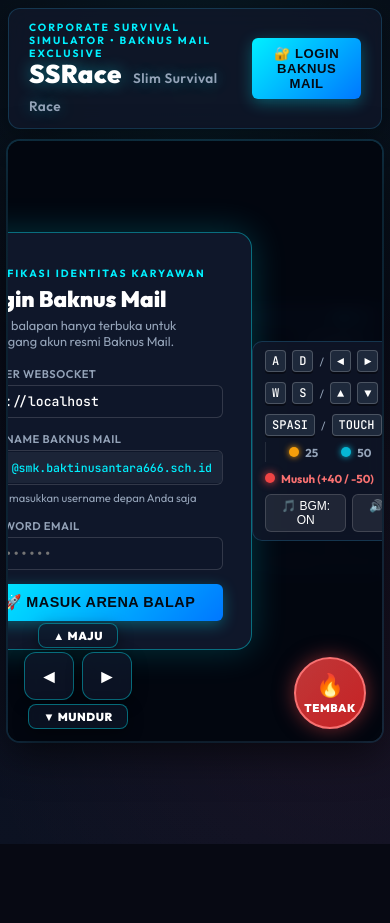
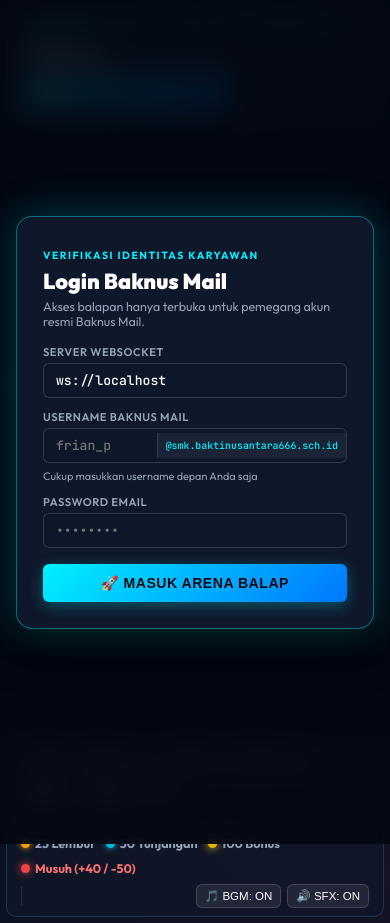
Before and after one commit to frianprianas/ssrace, a website built with Vite: page client/index.html in a window 390 px wide. Before the commit the page ends 844 px from the top, so only its background shows below. Built offline with nearby package versions, Linux system fonts and the light colour scheme; animation ran at ten frames a second.

Commit message:
fix(ui): center login modal overlay, hide touch controls until login, fix layout alignment

```diff
--- a/client/index.html
+++ b/client/index.html
@@ -2,7 +2,7 @@
 <html lang="id">
 <head>
   <meta charset="UTF-8">
-  <meta name="viewport" content="width=device-width, initial-scale=1.0">
+  <meta name="viewport" content="width=device-width, initial-scale=1.0, maximum-scale=1.0, user-scalable=no">
   <title>SSRace - Slim Survival Race | Baknus Mail Edition</title>
   <link rel="preconnect" href="https://fonts.googleapis.com">
   <link rel="preconnect" href="https://fonts.gstatic.com" crossorigin>
@@ -31,8 +31,69 @@
 
     <!-- Main Game Canvas Container -->
     <main class="canvas-wrapper">
-      <div id="game-container">
-        <!-- Overlay Modal Login Baknus Mail -->
+      <div id="game-container"></div>
+
+      <!-- Virtual Touch Controls untuk Smartphone / Layar Sentuh -->
+      <div id="touch-controls" class="touch-overlay" style="display: none;">
+        <div class="touch-dpad">
+          <div class="touch-row-vert">
+            <button id="touch-up" class="touch-btn touch-btn-vert" aria-label="Maju">▲ MAJU</button>
+          </div>
+          <div class="touch-row-horiz">
+            <button id="touch-left" class="touch-btn touch-btn-horiz" aria-label="Kiri">◄</button>
+            <button id="touch-right" class="touch-btn touch-btn-horiz" aria-label="Kanan">►</button>
+          </div>
+          <div class="touch-row-vert">
+            <button id="touch-down" class="touch-btn touch-btn-vert" aria-label="Mundur">▼ MUNDUR</button>
+          </div>
+        </div>
+
+        <div class="touch-action">
+          <button id="touch-fire" class="touch-btn touch-btn-fire" aria-label="Tembak">
+            <span class="fire-icon">🔥</span>
+            <span class="fire-label">TEMBAK</span>
+          </button>
+        </div>
+      </div>
+
+      <!-- Instruction / Legend Footer -->
+      <div class="legend-panel">
+        <div class="legend-group">
+          <div class="legend-item">
+            <span class="key-cap">A</span> <span class="key-cap">D</span> / <span class="key-cap">◄</span> <span class="key-cap">►</span> <strong>Geser</strong>
+          </div>
+          <div class="legend-item">
+            <span class="key-cap">W</span> <span class="key-cap">S</span> / <span class="key-cap">▲</span> <span class="key-cap">▼</span> <strong>3 Baris</strong>
+          </div>
+          <div class="legend-item">
+            <span class="key-cap">SPASI</span> / <span class="key-cap">TOUCH</span> <strong>Tembak</strong>
+          </div>
+        </div>
+        <div class="legend-divider"></div>
+        <div class="legend-group">
+          <div class="legend-item">
+            <span class="dot coin-25"></span> <strong>25 Lembur</strong>
+          </div>
+          <div class="legend-item">
+            <span class="dot coin-50"></span> <strong>50 Tunjangan</strong>
+          </div>
+          <div class="legend-item">
+            <span class="dot coin-100"></span> <strong>100 Bonus</strong>
+          </div>
+          <div class="legend-item">
+            <span class="dot enemy-hazard"></span> <strong class="danger-text">Musuh (+40 / -50)</strong>
+          </div>
+        </div>
+        <div class="legend-divider"></div>
+        <div class="audio-controls-group">
+          <button id="btn-bgm" class="btn-sound" title="Toggle Musik BGM">🎵 BGM: ON</button>
+          <button id="btn-sfx" class="btn-sound" title="Toggle Efek Suara">🔊 SFX: ON</button>
+        </div>
+      </div>
+    </main>
+  </div>
+
+  <!-- Overlay Modal Login Baknus Mail (Global Centered Modal) -->
   <div id="login-modal" class="modal-overlay">
     <div class="modal-card">
       <div class="modal-header">
@@ -67,61 +128,7 @@
           🚀 MASUK ARENA BALAP
         </button>
       </form>
-        <!-- Virtual Touch Controls untuk Smartphone / Layar Sentuh -->
-        <div id="touch-controls" class="touch-overlay">
-          <div class="touch-dpad">
-            <div class="touch-row-vert">
-              <button id="touch-up" class="touch-btn touch-btn-vert" aria-label="Maju">▲ MAJU</button>
     </div>
-            <div class="touch-row-horiz">
-              <button id="touch-left" class="touch-btn touch-btn-horiz" aria-label="Kiri">◄</button>
-              <button id="touch-right" class="touch-btn touch-btn-horiz" aria-label="Kanan">►</button>
-            </div>
-            <div class="touch-row-vert">
-              <button id="touch-down" class="touch-btn touch-btn-vert" aria-label="Mundur">▼ MUNDUR</button>
-            </div>
-          </div>
-
-          <div class="touch-action">
-            <button id="touch-fire" class="touch-btn touch-btn-fire" aria-label="Tembak">
-              <span class="fire-icon">🔥</span>
-              <span class="fire-label">TEMBAK</span>
-            </button>
-          </div>
-        </div>
-      </div>
-
-      <!-- Instruction / Legend Footer -->
-      <div class="legend-panel">
-        <div class="legend-item">
-          <span class="key-cap">A</span> <span class="key-cap">D</span> / <span class="key-cap">◄</span> <span class="key-cap">►</span> <strong>Geser</strong>
-        </div>
-        <div class="legend-item">
-          <span class="key-cap">W</span> <span class="key-cap">S</span> / <span class="key-cap">▲</span> <span class="key-cap">▼</span> <strong>3 Langkah</strong>
-        </div>
-        <div class="legend-item">
-          <span class="key-cap">SPASI</span> / <span class="key-cap">TOUCH</span> <strong>Tembak</strong>
-        </div>
-        <div class="legend-divider"></div>
-        <div class="legend-item">
-          <span class="dot coin-25"></span> <strong>25</strong>
-        </div>
-        <div class="legend-item">
-          <span class="dot coin-50"></span> <strong>50</strong>
-        </div>
-        <div class="legend-item">
-          <span class="dot coin-100"></span> <strong>100</strong>
-        </div>
-        <div class="legend-item">
-          <span class="dot enemy-hazard"></span> <strong class="danger-text">Musuh (+40 / -50)</strong>
-        </div>
-        <div class="legend-divider"></div>
-        <div class="audio-controls-group">
-          <button id="btn-bgm" class="btn-sound" title="Toggle Musik BGM">🎵 BGM: ON</button>
-          <button id="btn-sfx" class="btn-sound" title="Toggle Efek Suara">🔊 SFX: ON</button>
-        </div>
-      </div>
-    </main>
   </div>
 
   <script type="module" src="/src/main.ts"></script>
--- a/client/src/main.ts
+++ b/client/src/main.ts
@@ -68,12 +68,17 @@ window.addEventListener("DOMContentLoaded", () => {
     inputUsername.value = savedUsername;
   }
 
+  const touchControls = document.getElementById("touch-controls") as HTMLDivElement;
+
   const showModal = (show: boolean) => {
     if (modalLogin) {
       modalLogin.style.display = show ? "flex" : "none";
     }
     if (btnOpenLogin) {
       btnOpenLogin.style.display = show ? "none" : (ssoToken ? "none" : "block");
+    }
+    if (touchControls) {
+      touchControls.style.display = show ? "none" : "flex";
     }
   };
 
--- a/client/src/style.css
+++ b/client/src/style.css
@@ -35,8 +35,8 @@ body {
 
 #app {
   width: 100%;
-  max-width: 960px;
-  padding: 16px;
+  max-width: 860px;
+  padding: 12px;
   display: flex;
   flex-direction: column;
   gap: 12px;
@@ -48,7 +48,7 @@ body {
   border: 1px solid var(--panel-border);
   backdrop-filter: blur(12px);
   border-radius: 12px;
-  padding: 12px 20px;
+  padding: 10px 18px;
   display: flex;
   align-items: center;
   justify-content: space-between;
@@ -63,13 +63,13 @@ body {
 .badge-satire {
   font-size: 0.65rem;
   font-weight: 700;
-  letter-spacing: 2px;
+  letter-spacing: 1.5px;
   color: var(--accent-cyan);
   text-transform: uppercase;
 }
 
 .logo-title {
-  font-size: 1.6rem;
+  font-size: 1.5rem;
   font-weight: 900;
   letter-spacing: 0.5px;
   color: #fff;
@@ -78,49 +78,54 @@ body {
 }
 
 .logo-title .sub {
-  font-size: 0.85rem;
+  font-size: 0.8rem;
   font-weight: 600;
   color: var(--text-muted);
   margin-left: 6px;
 }
 
-/* Connection Bar */
+/* Session Info & Connection Bar */
 .connection-bar {
   display: flex;
-  align-items: flex-end;
+  align-items: center;
   gap: 10px;
 }
 
-.input-group {
+.session-info {
   display: flex;
-  flex-direction: column;
-  gap: 4px;
+  align-items: center;
+  gap: 8px;
+  background: rgba(15, 23, 42, 0.8);
+  padding: 4px 10px;
+  border-radius: 6px;
+  border: 1px solid rgba(255, 255, 255, 0.1);
 }
 
-.input-group label {
-  font-size: 0.7rem;
-  font-weight: 600;
-  color: var(--text-muted);
-  text-transform: uppercase;
-  letter-spacing: 0.5px;
+.user-badge {
+  font-weight: 700;
+  color: var(--accent-cyan);
+  font-size: 0.82rem;
 }
 
-.input-group input {
-  background: rgba(15, 23, 42, 0.9);
-  border: 1px solid rgba(255, 255, 255, 0.15);
-  color: #fff;
-  padding: 7px 12px;
-  border-radius: 6px;
+.user-email {
+  color: var(--text-muted);
   font-family: var(--font-mono);
-  font-size: 0.82rem;
-  transition: all 0.2s ease;
-  width: 170px;
+  font-size: 0.72rem;
 }
 
-.input-group input:focus {
-  outline: none;
-  border-color: var(--accent-cyan);
-  box-shadow: 0 0 10px rgba(0, 240, 255, 0.3);
+.btn-secondary {
+  background: rgba(255, 255, 255, 0.1);
+  border: 1px solid rgba(255, 255, 255, 0.2);
+  color: #fff;
+  padding: 4px 8px;
+  font-size: 0.72rem;
+  border-radius: 6px;
+  cursor: pointer;
+  transition: all 0.2s ease;
+}
+
+.btn-secondary:hover {
+  background: rgba(255, 255, 255, 0.2);
 }
 
 .btn-primary {
@@ -142,73 +147,90 @@ body {
   box-shadow: 0 6px 20px rgba(0, 240, 255, 0.5);
 }
 
-.btn-primary:active {
-  transform: translateY(1px);
-}
-
 /* Canvas Area */
 .canvas-wrapper {
+  position: relative;
+  width: 100%;
+  max-width: 800px;
+  margin: 0 auto;
   display: flex;
   flex-direction: column;
   align-items: center;
-  gap: 12px;
+  gap: 10px;
 }
 
 #game-container {
-  width: 800px;
+  width: 100%;
+  max-width: 800px;
   height: 600px;
+  max-height: 72vh;
   border-radius: 12px;
   overflow: hidden;
   box-shadow: 0 12px 40px rgba(0, 0, 0, 0.6), 0 0 0 2px rgba(56, 189, 248, 0.2);
-  background: #000;
+  background: #070913;
+  display: flex;
+  justify-content: center;
+  align-items: center;
   position: relative;
 }
 
 #game-container canvas {
+  max-width: 100%;
+  max-height: 100%;
   display: block;
 }
 
 /* Legend & Status Panel */
 .legend-panel {
-  width: 800px;
+  width: 100%;
+  max-width: 800px;
   background: var(--panel-bg);
   border: 1px solid var(--panel-border);
   backdrop-filter: blur(8px);
   border-radius: 10px;
-  padding: 10px 18px;
+  padding: 8px 14px;
   display: flex;
   align-items: center;
   justify-content: space-between;
-  font-size: 0.8rem;
+  font-size: 0.78rem;
   color: var(--text-muted);
+  flex-wrap: wrap;
+  gap: 8px;
+}
+
+.legend-group {
+  display: flex;
+  align-items: center;
+  gap: 10px;
+  flex-wrap: wrap;
 }
 
 .legend-item {
   display: flex;
   align-items: center;
-  gap: 6px;
+  gap: 5px;
 }
 
 .legend-divider {
   width: 1px;
-  height: 20px;
-  background: rgba(255, 255, 255, 0.1);
+  height: 18px;
+  background: rgba(255, 255, 255, 0.12);
 }
 
 .key-cap {
   background: #1e293b;
   border: 1px solid rgba(255, 255, 255, 0.2);
-  padding: 2px 6px;
+  padding: 2px 5px;
   border-radius: 4px;
   color: #fff;
   font-family: var(--font-mono);
-  font-size: 0.75rem;
+  font-size: 0.72rem;
   box-shadow: 0 2px 0 rgba(0, 0, 0, 0.4);
 }
 
 .dot {
-  width: 10px;
-  height: 10px;
+  width: 9px;
+  height: 9px;
   border-radius: 50%;
   display: inline-block;
 }
@@ -222,13 +244,18 @@ body {
   color: #f87171;
 }
 
+.audio-controls-group {
+  display: flex;
+  gap: 6px;
+}
+
 .btn-sound {
   background: rgba(255, 255, 255, 0.08);
   border: 1px solid rgba(255, 255, 255, 0.15);
   color: #fff;
   border-radius: 6px;
-  padding: 4px 10px;
-  font-size: 0.75rem;
+  padding: 4px 8px;
+  font-size: 0.72rem;
   cursor: pointer;
   transition: all 0.2s ease;
 }
@@ -237,78 +264,153 @@ body {
   background: rgba(255, 255, 255, 0.15);
 }
 
-/* Session Info & Secondary Buttons */
-.session-info {
+/* ==========================================
+   📱 VIRTUAL TOUCH CONTROLS (SMARTPHONE)
+   ========================================== */
+.touch-overlay {
+  position: absolute;
+  bottom: 50px;
+  left: 0;
+  width: 100%;
   display: flex;
-  align-items: center;
-  gap: 8px;
+  justify-content: space-between;
+  align-items: flex-end;
+  padding: 0 16px;
+  box-sizing: border-box;
+  pointer-events: none;
+  z-index: 50;
+  user-select: none;
+  -webkit-user-select: none;
 }
 
-.user-badge {
-  font-weight: 700;
-  color: var(--accent-cyan);
-  font-size: 0.85rem;
+.touch-dpad, .touch-action {
+  pointer-events: auto;
+  display: flex;
+  flex-direction: column;
+  align-items: center;
 }
 
-.user-email {
-  color: var(--text-muted);
-  font-family: var(--font-mono);
-  font-size: 0.75rem;
+.touch-row-vert {
+  display: flex;
+  justify-content: center;
 }
 
-.btn-secondary {
-  background: rgba(255, 255, 255, 0.1);
-  border: 1px solid rgba(255, 255, 255, 0.2);
-  color: #fff;
-  padding: 5px 10px;
-  font-size: 0.75rem;
-  border-radius: 6px;
-  cursor: pointer;
-  transition: all 0.2s ease;
+.touch-row-horiz {
+  display: flex;
+  gap: 8px;
+  margin: 3px 0;
 }
 
-.btn-secondary:hover {
-  background: rgba(255, 255, 255, 0.2);
+.touch-btn {
+  background: rgba(15, 23, 42, 0.8);
+  border: 1.5px solid rgba(0, 240, 255, 0.45);
+  color: #fff;
+  font-family: var(--font-display);
+  font-weight: 800;
+  border-radius: 12px;
+  cursor: pointer;
+  backdrop-filter: blur(8px);
+  touch-action: manipulation;
+  box-shadow: 0 4px 15px rgba(0, 0, 0, 0.5);
+  transition: transform 0.06s ease, background 0.06s ease;
+  user-select: none;
 }
 
-/* Modal Overlay Login */
-.modal-overlay {
-  position: absolute;
-  top: 0;
-  left: 0;
-  width: 100%;
-  height: 100%;
-  background: rgba(3, 7, 18, 0.88);
-  backdrop-filter: blur(8px);
+.touch-btn:active {
+  transform: scale(0.92);
+  background: rgba(0, 240, 255, 0.35);
+  border-color: #00f0ff;
+}
+
+.touch-btn-horiz {
+  width: 58px;
+  height: 50px;
+  font-size: 1.3rem;
   display: flex;
   align-items: center;
   justify-content: center;
-  z-index: 500;
+}
+
+.touch-btn-vert {
+  padding: 4px 12px;
+  font-size: 0.68rem;
+  letter-spacing: 0.5px;
+  border-radius: 6px;
+  background: rgba(15, 23, 42, 0.7);
+}
+
+.touch-btn-fire {
+  width: 78px;
+  height: 78px;
+  border-radius: 50%;
+  background: linear-gradient(135deg, rgba(239, 68, 68, 0.85), rgba(185, 28, 28, 0.95));
+  border: 2px solid #f87171;
+  box-shadow: 0 0 20px rgba(239, 68, 68, 0.5);
+  display: flex;
+  flex-direction: column;
+  align-items: center;
+  justify-content: center;
+  gap: 2px;
+}
+
+.touch-btn-fire:active {
+  transform: scale(0.9);
+  background: linear-gradient(135deg, #ef4444, #b91c1c);
+  box-shadow: 0 0 30px rgba(239, 68, 68, 0.85);
+}
+
+.fire-icon {
+  font-size: 1.4rem;
+}
+
+.fire-label {
+  font-size: 0.68rem;
+  letter-spacing: 0.5px;
+  font-weight: 900;
+}
+
+/* ==========================================
+   🔐 MODAL OVERLAY LOGIN (GLOBAL CENTERED)
+   ========================================== */
+.modal-overlay {
+  position: fixed;
+  top: 0;
+  left: 0;
+  width: 100vw;
+  height: 100vh;
+  background: rgba(3, 7, 18, 0.88);
+  backdrop-filter: blur(14px);
+  display: flex;
+  align-items: center;
+  justify-content: center;
+  z-index: 9999;
+  padding: 16px;
+  box-sizing: border-box;
   transition: opacity 0.3s ease;
 }
 
 .modal-card {
   background: #0f172a;
   border: 1px solid rgba(0, 240, 255, 0.4);
-  box-shadow: 0 0 35px rgba(0, 240, 255, 0.2);
+  box-shadow: 0 0 40px rgba(0, 240, 255, 0.25), 0 20px 40px rgba(0, 0, 0, 0.8);
   border-radius: 16px;
-  width: 90%;
-  max-width: 420px;
-  padding: 28px;
+  width: 100%;
+  max-width: 410px;
+  padding: 26px;
   display: flex;
   flex-direction: column;
-  gap: 18px;
+  gap: 16px;
 }
 
 .modal-header h2 {
-  font-size: 1.4rem;
+  font-size: 1.35rem;
   font-weight: 800;
   color: #fff;
   margin-top: 4px;
 }
 
 .modal-header p {
-  font-size: 0.8rem;
+  font-size: 0.78rem;
   color: var(--text-muted);
   margin-top: 4px;
 }
@@ -316,11 +418,39 @@ body {
 .login-form {
   display: flex;
   flex-direction: column;
-  gap: 14px;
+  gap: 12px;
 }
 
-.login-form .input-group input {
+.input-group {
+  display: flex;
+  flex-direction: column;
+  gap: 4px;
+}
+
+.input-group label {
+  font-size: 0.7rem;
+  font-weight: 600;
+  color: var(--text-muted);
+  text-transform: uppercase;
+  letter-spacing: 0.5px;
+}
+
+.input-group input {
+  background: rgba(15, 23, 42, 0.9);
+  border: 1px solid rgba(255, 255, 255, 0.15);
+  color: #fff;
+  padding: 8px 12px;
+  border-radius: 6px;
+  font-family: var(--font-mono);
+  font-size: 0.82rem;
+  transition: all 0.2s ease;
   width: 100%;
+}
+
+.input-group input:focus {
+  outline: none;
+  border-color: var(--accent-cyan);
+  box-shadow: 0 0 10px rgba(0, 240, 255, 0.3);
 }
 
 .input-addon-wrapper {
@@ -358,15 +488,16 @@ body {
 }
 
 .input-hint {
-  font-size: 0.7rem;
+  font-size: 0.68rem;
   color: var(--text-muted);
   margin-top: 2px;
 }
 
 .btn-block {
   width: 100%;
-  padding: 10px;
-  font-size: 0.9rem;
+  padding: 11px;
+  font-size: 0.88rem;
+  margin-top: 4px;
 }
 
 .login-alert {
@@ -375,147 +506,42 @@ body {
   color: #fca5a5;
   padding: 8px 12px;
   border-radius: 6px;
-  font-size: 0.78rem;
+  font-size: 0.76rem;
   line-height: 1.3;
 }
 
-/* Audio Controls Group */
-.audio-controls-group {
-  display: flex;
-  gap: 6px;
-}
-
-/* Touch Overlay for Smartphone */
-.touch-overlay {
-  position: absolute;
-  bottom: 12px;
-  left: 0;
-  width: 100%;
-  display: flex;
-  justify-content: space-between;
-  align-items: flex-end;
-  padding: 0 16px;
-  box-sizing: border-box;
-  pointer-events: none;
-  z-index: 150;
-  user-select: none;
-  -webkit-user-select: none;
-}
-
-.touch-dpad, .touch-action {
-  pointer-events: auto;
-  display: flex;
-  flex-direction: column;
-  align-items: center;
-}
-
-.touch-row-vert {
-  display: flex;
-  justify-content: center;
-}
-
-.touch-row-horiz {
-  display: flex;
-  gap: 8px;
-  margin: 4px 0;
-}
-
-.touch-btn {
-  background: rgba(15, 23, 42, 0.75);
-  border: 1px solid rgba(0, 240, 255, 0.4);
-  color: #fff;
-  font-family: var(--font-display);
-  font-weight: 800;
-  border-radius: 12px;
-  cursor: pointer;
-  backdrop-filter: blur(8px);
-  touch-action: manipulation;
-  box-shadow: 0 4px 15px rgba(0, 0, 0, 0.4);
-  transition: transform 0.08s ease, background 0.08s ease;
-  user-select: none;
-}
-
-.touch-btn:active {
-  transform: scale(0.92);
-  background: rgba(0, 240, 255, 0.35);
-  border-color: #00f0ff;
-}
-
-.touch-btn-horiz {
-  width: 58px;
-  height: 52px;
-  font-size: 1.4rem;
-  display: flex;
-  align-items: center;
-  justify-content: center;
-}
-
-.touch-btn-vert {
-  padding: 4px 14px;
-  font-size: 0.72rem;
-  letter-spacing: 0.5px;
-  border-radius: 8px;
-  background: rgba(15, 23, 42, 0.65);
-}
-
-.touch-btn-fire {
-  width: 82px;
-  height: 82px;
-  border-radius: 50%;
-  background: linear-gradient(135deg, rgba(239, 68, 68, 0.8), rgba(220, 38, 38, 0.9));
-  border: 2px solid #f87171;
-  box-shadow: 0 0 20px rgba(239, 68, 68, 0.5);
-  display: flex;
-  flex-direction: column;
-  align-items: center;
-  justify-content: center;
-  gap: 2px;
-}
-
-.touch-btn-fire:active {
-  transform: scale(0.9);
-  background: linear-gradient(135deg, #ef4444, #b91c1c);
-  box-shadow: 0 0 30px rgba(239, 68, 68, 0.8);
-}
-
-.fire-icon {
-  font-size: 1.4rem;
-}
-
-.fire-label {
-  font-size: 0.7rem;
-  letter-spacing: 0.5px;
-  font-weight: 900;
-}
-
-/* Mobile Responsiveness */
+/* Mobile Layout Tweaks */
 @media (max-width: 860px) {
   #app {
-    padding: 8px;
+    padding: 6px;
   }
-  #game-container, .legend-panel {
-    width: 100%;
-    max-width: 100%;
+  .game-header {
+    flex-direction: column;
+    align-items: flex-start;
+    gap: 8px;
   }
   .connection-bar {
-    flex-wrap: wrap;
-  }
-  .legend-panel {
-    font-size: 0.72rem;
-    padding: 8px 12px;
-    flex-wrap: wrap;
-    gap: 6px;
+    width: 100%;
+    justify-content: space-between;
   }
 }
 
 @media (max-width: 500px) {
+  .touch-overlay {
+    bottom: 55px;
+    padding: 0 8px;
+  }
   .touch-btn-horiz {
     width: 50px;
-    height: 48px;
+    height: 46px;
     font-size: 1.2rem;
   }
   .touch-btn-fire {
-    width: 72px;
-    height: 72px;
+    width: 70px;
+    height: 70px;
+  }
+  .input-addon {
+    font-size: 0.62rem;
+    padding: 6px 8px;
   }
 }
```
Lines whose indentation alone changed are shown as unchanged.
